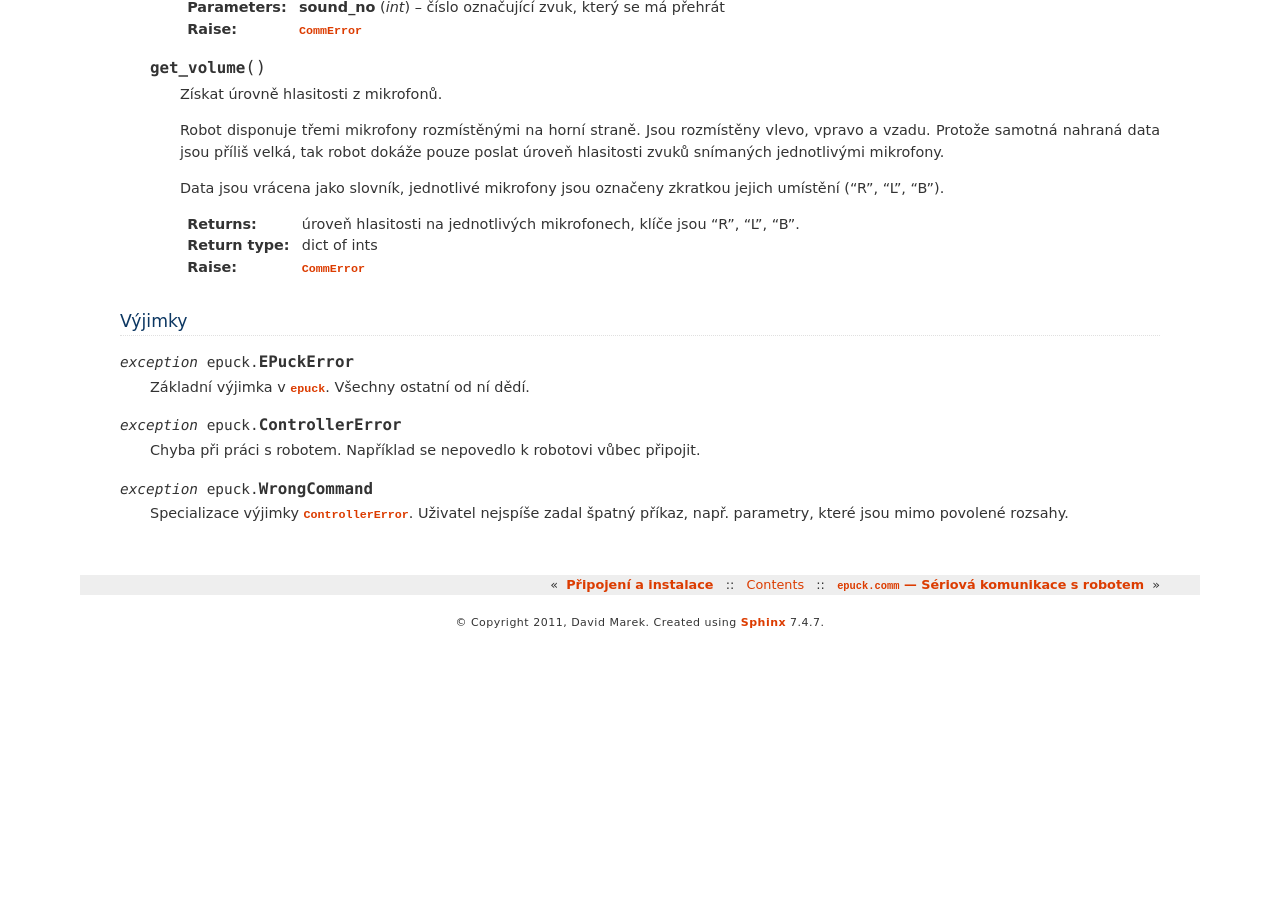
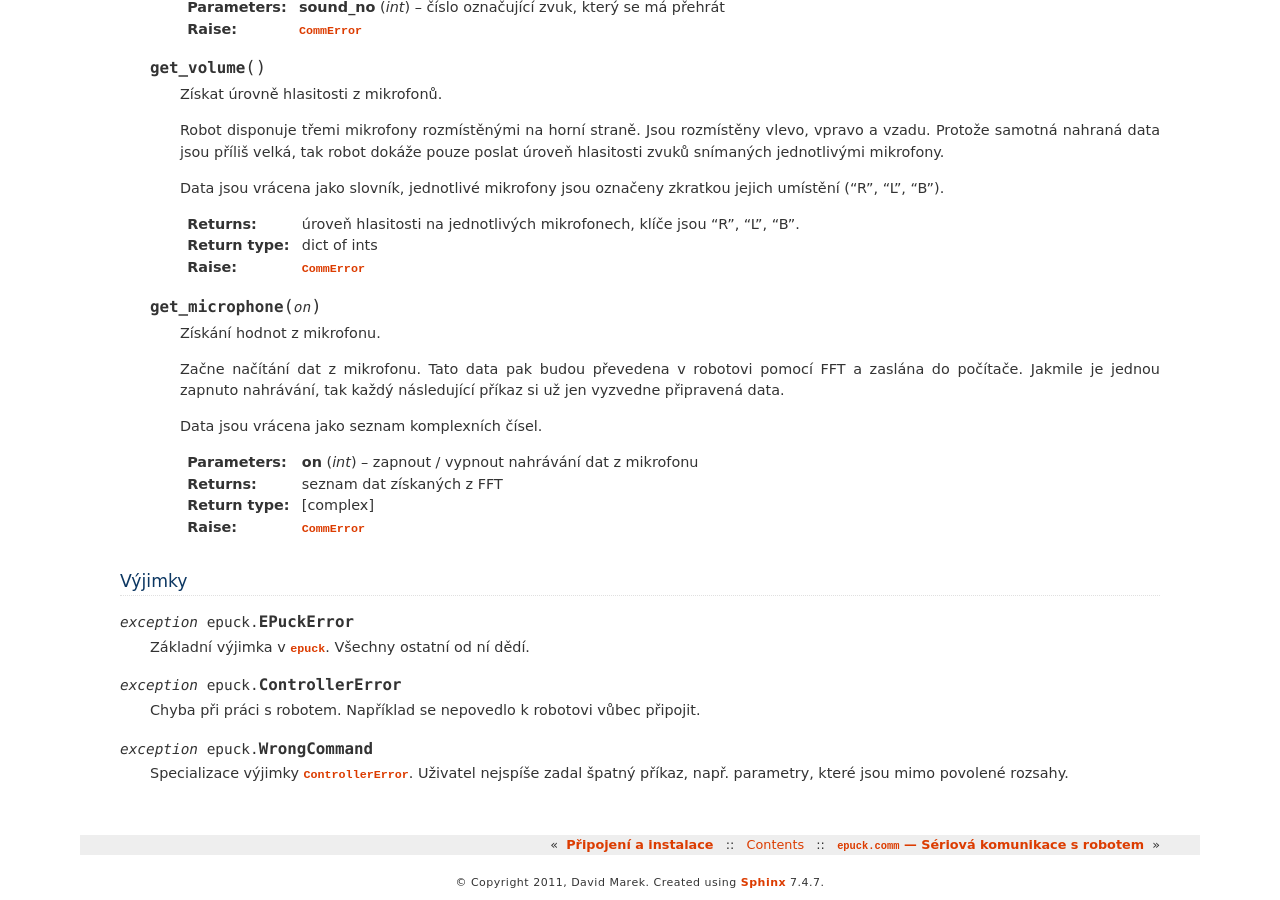
Before and after one commit to davidmarek/E-Puck-Algorithms-Library, a Sphinx documentation site: the page built from doc/epuck_controller.rst, in a window 1280 px wide and 900 px high, scrolled down 6038 px. Built offline with Sphinx 7.4.7, drawn with Linux system fonts in a browser that asks for light colours; before the commit the page ends 6678 px from its top, so only the background shows below that.

Commit message:
Dopsána dokumentace pro mikrofon

```diff
--- a/doc/e-puck.rst
+++ b/doc/e-puck.rst
@@ -12,7 +12,7 @@ E-puck je miniaturní robot vytvořený pro výukové účely na akademické
 úrovni. Vytvořen byl v Ecole Polytechnique Fédérale de Laussanne. Celý
 projekt je založen na konceptu otevřeného hardware, což znamená, že všechny
 dokumenty a schémata jsou dostupná pod svobodnou licencí umožňující
-komukoli využívat e-puck robota na maximum a vyvýjet pro něj ať už
+komukoli využívat e-puck robota na maximum a vyvíjet pro něj ať už
 software, anebo např. hardwarové nádstavby. Vše je dostupné na `stránkách
 výrobce <http://www.e-puck.org>`_.
 
--- a/doc/epuck_controller.rst
+++ b/doc/epuck_controller.rst
@@ -410,6 +410,22 @@ Třída :class:`Controller`
         :rtype: dict of ints
         :raise: :exc:`~epuck.comm.CommError`
 
+    .. method:: get_microphone(on)
+
+        Získání hodnot z mikrofonu.
+
+        Začne načítání dat z mikrofonu. Tato data pak budou převedena v
+        robotovi pomocí FFT a zaslána do počítače. Jakmile je jednou zapnuto
+        nahrávání, tak každý následující příkaz si už jen vyzvedne připravená
+        data.
+
+        Data jsou vrácena jako seznam komplexních čísel.
+
+        :param on: zapnout / vypnout nahrávání dat z mikrofonu
+        :type on: int
+        :return: seznam dat získaných z FFT
+        :rtype: [complex]
+        :raise: :exc:`~epuck.comm.CommError`
 
 Výjimky
 -------
```
Also changed, not shown: 1 other file.
